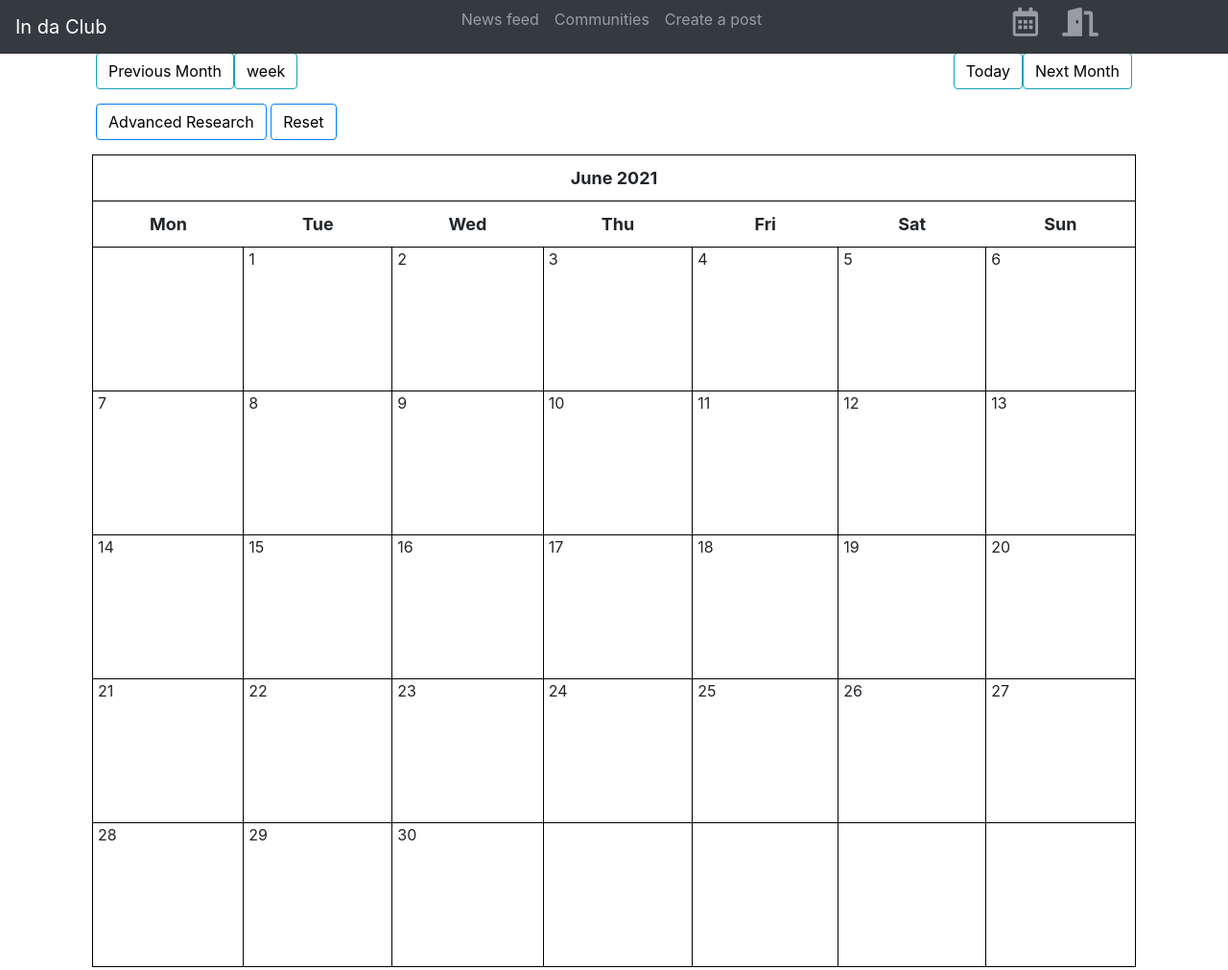
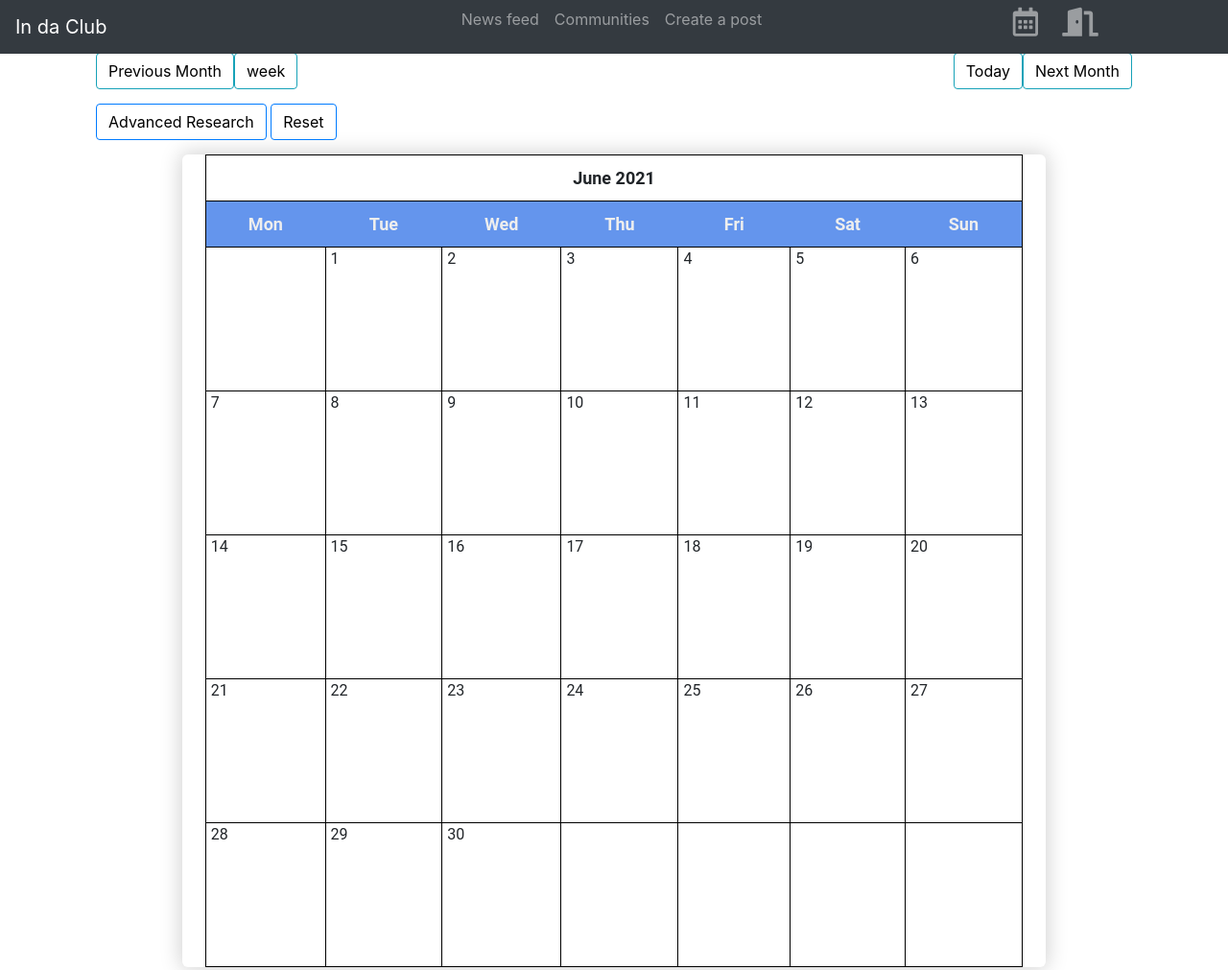
Before and after one commit to gabrielhayoun/communitymanager, a Django app: page /calendar/month/None/None/None/None in a window 1280 px wide. Shown: the whole page at 96% size. Run offline with Django 3.2, Linux system fonts and the light colour scheme; the visitor is signed in with stand-in values (Sample User, id 1); data that the repository does not hold is empty; parts of the project's set-up code (start-up, migrations or seed data) failed here and were passed over; some libraries are stand-ins or nearby versions.

Commit message:
color and presentation for the month

```diff
--- a/projet/communitymanager/templates/communitymanager/calendar1.html
+++ b/projet/communitymanager/templates/communitymanager/calendar1.html
@@ -102,7 +102,7 @@
         </div>
     </div>
 
-    <div class="container">
+    <div class="container" id="calendar">
         {{ cal }}
     </div>
     <link rel="stylesheet" href="{% static 'css/calendar1.css' %}"/>
--- a/projet/communitymanager/utils.py
+++ b/projet/communitymanager/utils.py
@@ -27,6 +27,13 @@ class Calendar(HTMLCalendar):
         for d, weekday in theweek:
             week += self.formatday(d, posts)
         return f'<tr> {week} </tr>'
+
+    def formatweekheader(self):
+        """
+        Return a header for a week as a table row.
+        """
+        s = ''.join(self.formatweekday(i) for i in self.iterweekdays())
+        return '<tr class="days">%s</tr>' % s
 
     # formats a month as a table
     def formatmonth(self, posts, withyear=True,):
@@ -69,18 +76,18 @@ class Calendar(HTMLCalendar):
         for event in events_per_day:
             d += f'<li> {event.title} </li>'
         if day != 0:
-            return f"<td><ul> {d} </ul></td>"
+            return f"<td ><ul> {d} </ul></td>"
         return '<td></td>'
 
     def formatweekhour(self, theweek, hour,  posts):
         week = ''
         for d, weekday in theweek:
                 week += self.formathour(d, hour, posts)
-        return f'<tr><td>{hour}</td>{week}</tr>'
+        return f'<tr><td class="hour">{hour}</td>{week}</tr>'
 
     def formatweektable(self, theweek, posts):
 
-        cal = f'<table border="0" cellpadding="0" cellspacing="0" style="height: 2px" class="calendar" >\n'
+        cal = f'<table border="0" cellpadding="0" cellspacing="0" class="calendarhour" >\n'
         cal += f'{self.formatmonthname_week(self.year, self.month, withyear=True)}\n'
         s=""
         for i, number in theweek:
--- a/projet/static/css/calendar1.css
+++ b/projet/static/css/calendar1.css
@@ -2,6 +2,19 @@
     width: 98%;
     margin: auto;
     font-size: 13px;
+    font-family: 'Roboto', sans-serif;
+}
+
+#calendar {
+    /* 		float: right; */
+    margin: 0 auto;
+    width: 900px;
+    background-color: #FFFFFF;
+    border-radius: 6px;
+    box-shadow: 0 1px 2px #C3C3C3;
+    -webkit-box-shadow: 0px 0px 21px 2px rgba(0, 0, 0, 0.18);
+    -moz-box-shadow: 0px 0px 21px 2px rgba(0, 0, 0, 0.18);
+    box-shadow: 0px 0px 21px 2px rgba(0, 0, 0, 0.18);
 }
 
 .calendar tr, .calendar td {
@@ -14,16 +27,22 @@
     font-size: 18px;
 }
 
+
 .calendar td {
     width: 200px;
     height: 150px;
     padding: 20px 0px 0px 5px;
 }
 
+
 .month {
     font-size: 25px;
+    border-top-style: none !important;
 }
-
+.days {
+    background-color: cornflowerblue;
+    color : #EEEEEE;
+}
 .date {
     font-size: 16px;
 }
@@ -55,3 +74,26 @@ a {
 .clearfix {
     margin: 15px;
 }
+
+.calendarhour {
+    width: 98%;
+    margin: auto;
+    font-size: 13px;
+}
+
+.calendarhour tr, .calendarhour td {
+    border: 1px solid black;
+}
+
+.calendarhour th {
+    padding: 10px;
+    text-align: center;
+    font-size: 18px;
+}
+
+
+.calendarhour td {
+    width: 200px;
+    height: 50px;
+    padding: 50px 0px 0px 5px;
+}
```
Lines whose indentation alone changed are shown as unchanged.
